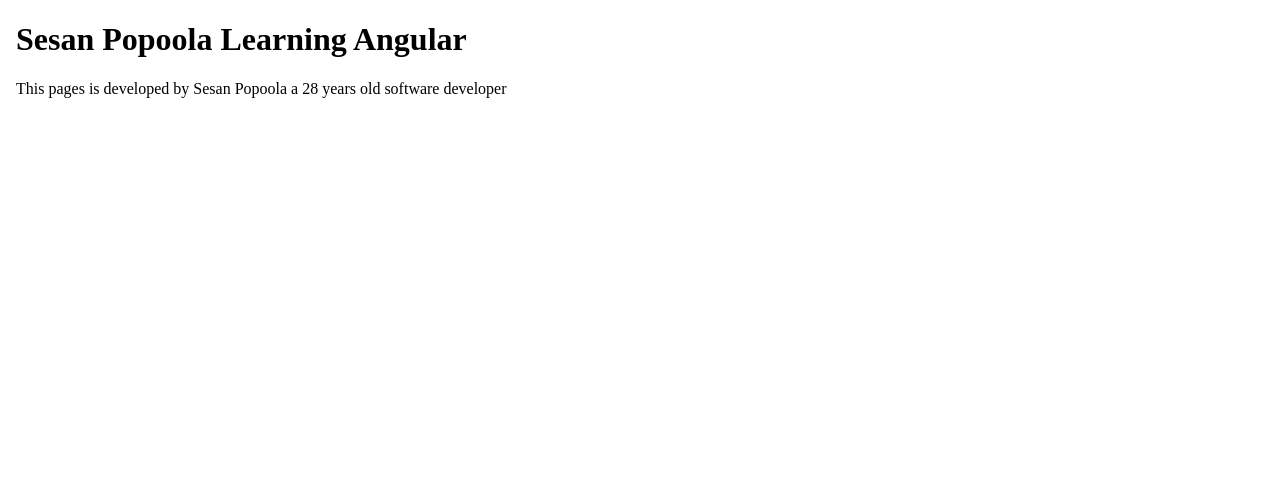
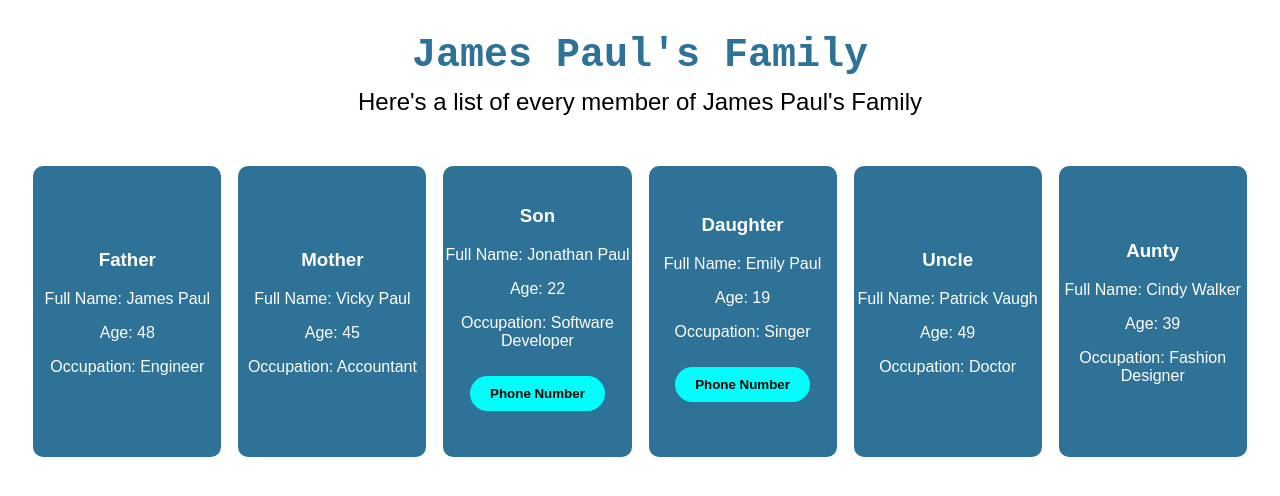
Before and after one commit to sesanj/Sesan_Popoola_Learning_Angular, an Angular app: page / in a window 1280 px wide. Shown: the top 496 px of the page. Built offline with nearby package versions, Linux system fonts and the light colour scheme.

Commit message:
Assignment 2 Completed - Modified interface - Created an HTML template - Implemented Structural Directives - Added meaningful styles

```diff
--- a/src/app/app.component.html
+++ b/src/app/app.component.html
@@ -1,16 +1,16 @@
-<!doctype html>
-<html lang="en">
-
-<head>
-  <meta charset="UTF-8">
-  <meta name="viewport" content="width=device-width, initial-scale=1">
-  <title>Sesan Popoola Learning Angular</title>
-</head>
-
-<body>
-  <h1>Sesan Popoola Learning Angular</h1>
-  <p>This pages is developed by {{fullName}} a {{age}} years old software developer</p>
-
-</body>
-
-</html>
+<div class="container">
+  <div class="heading">
+    <h1>{{title}}</h1>
+    <h2>Here's a list of every member of {{title}}</h2>
+  </div>
+  <div class="members">
+    <div *ngFor="let member of allMembers" class="member">
+      <h3>{{member.title}}</h3>
+      <p>Full Name: {{member.name}}</p>
+      <p>Age: {{member.age}}</p>
+      <p>Occupation: {{member.occupation}}</p>
+      <p *ngIf="member.showPhoneNumber">Phone: {{member.phone_number}}</p>
+      <p *ngIf="member.phone_number"><button (click)="showPN(member)">Phone Number</button></p>
+    </div>
+  </div>
+</div>
--- a/src/app/app.component.scss
+++ b/src/app/app.component.scss
@@ -0,0 +1,50 @@
+h1 {
+  padding: 0px;
+  margin: 0px;
+  font-family: "Courier New", Courier, monospace;
+  font-size: 40px;
+  color: rgba(0, 83, 128, 0.82);
+}
+.heading {
+  text-align: center;
+}
+h2 {
+  font-family: Arial, Helvetica, sans-serif;
+  font-weight: normal;
+  margin-top: 10px;
+  margin-bottom: 50px;
+}
+
+.container {
+  margin: 0;
+  padding: 2%;
+  height: 100vh;
+}
+
+.members {
+  display: flex;
+  justify-content: space-between;
+}
+
+.member {
+  width: 15.5%;
+  background-color: rgba(0, 83, 128, 0.82);
+  font-family: Arial, Helvetica, sans-serif;
+  align-content: center;
+  text-align: center;
+  color: white;
+  border-radius: 10px;
+  padding-top: 20px;
+  padding-bottom: 20px;
+}
+
+button {
+  background-color: rgb(0, 255, 251);
+  border: 0px;
+  color: black;
+  padding: 10px 20px;
+  font-weight: bold;
+  border-radius: 20px;
+  margin-top: 10px;
+  margin-bottom: 10px;
+}
--- a/src/app/app.component.ts
+++ b/src/app/app.component.ts
@@ -1,15 +1,74 @@
 import { Component } from '@angular/core';
 import { RouterOutlet } from '@angular/router';
+import { Family } from './models/family';
+import { NgForOf } from '@angular/common';
+import { NgIf } from '@angular/common';
 
 @Component({
   selector: 'app-root',
   standalone: true,
-  imports: [RouterOutlet],
+  imports: [RouterOutlet, NgForOf, NgIf],
   templateUrl: './app.component.html',
   styleUrl: './app.component.scss',
 })
 export class AppComponent {
-  title = 'sesan_popoola_learning_angular';
-  fullName: string = 'Sesan Popoola';
-  age: number = 28;
+  title: string = "James Paul's Family";
+
+  member1: Family = {
+    name: 'James Paul',
+    age: 48,
+    title: 'Father',
+    occupation: 'Engineer',
+    showPhoneNumber: false,
+  };
+  member2: Family = {
+    name: 'Vicky Paul',
+    age: 45,
+    title: 'Mother',
+    occupation: 'Accountant',
+    showPhoneNumber: false,
+  };
+  member3: Family = {
+    name: 'Jonathan Paul',
+    age: 22,
+    title: 'Son',
+    occupation: 'Software Developer',
+    phone_number: '+1 146-323-189',
+    showPhoneNumber: false,
+  };
+  member4: Family = {
+    name: 'Emily Paul',
+    age: 19,
+    title: 'Daughter',
+    occupation: 'Singer',
+    phone_number: '+1 305-999-073',
+    showPhoneNumber: false,
+  };
+  member5: Family = {
+    name: 'Patrick Vaugh',
+    age: 49,
+    title: 'Uncle',
+    occupation: 'Doctor',
+    showPhoneNumber: false,
+  };
+  member6: Family = {
+    name: 'Cindy Walker',
+    age: 39,
+    title: 'Aunty',
+    occupation: 'Fashion Designer',
+    showPhoneNumber: false,
+  };
+
+  allMembers: Family[] = [
+    this.member1,
+    this.member2,
+    this.member3,
+    this.member4,
+    this.member5,
+    this.member6,
+  ];
+
+  showPN(member: Family): void {
+    member.showPhoneNumber = !member.showPhoneNumber;
+  }
 }
--- a/src/app/models/family.ts
+++ b/src/app/models/family.ts
@@ -3,6 +3,6 @@
   age: number;
   title: string;
   occupation: string;
-  id: number;
   phone_number?: string;
+  showPhoneNumber: boolean;
 }
```
